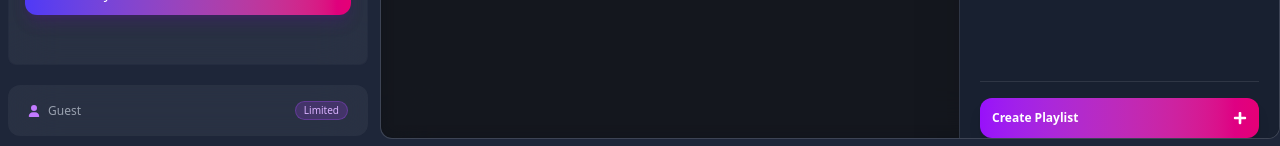
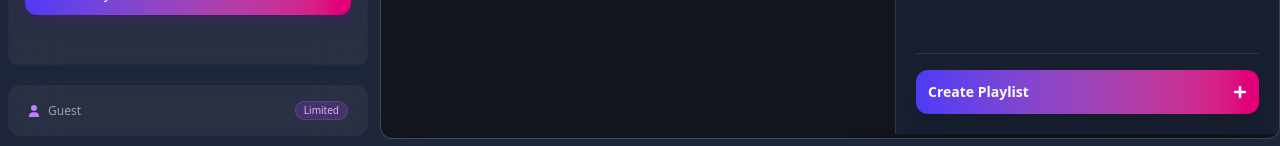
Before and after one commit to shashinirathnayake2111-afk/Waves-Premium_Music_Website, a Next.js app: page / in a window 1280 px wide. Both pictures are taken after a click on the button 561 px from the left and 177 px from the top of the page. Shown: the part 651-797 px from the top of the page. Built offline with nearby package versions, Linux system fonts and the light colour scheme.

Commit message:
Adjust the right sidebar height

```diff
--- a/src/components/SongCard.tsx
+++ b/src/components/SongCard.tsx
@@ -169,7 +169,7 @@ export default function SongCard({ song }: SongCardProps) {
         <div className="fixed inset-0 z-40 flex justify-end">
           <div className="fixed inset-0 bg-black/60 backdrop-blur-sm transition-opacity" onClick={() => setShowRightDrawer(false)} />
 
-          <div className="fixed w-full max-w-xs bg-[#182030] border-l border-white/10 mt-16 h-[calc(100vh-2rem)] -top-6 p-5 shadow-2xl flex flex-col justify-between z-10 text-white overflow-hidden">
+          <div className="fixed w-full max-w-sm bg-[#182030] border-l border-white/10 mt-16 h-[calc(97vh-2rem)] -top-6 p-5 shadow-2xl flex flex-col justify-between z-10 text-white overflow-hidden">
 
             <div className="flex flex-col flex-1 overflow-hidden">
               <div className="relative flex items-center gap-3 bg-white/5 p-3 rounded-xl border border-white/5 mb-4">
@@ -252,7 +252,7 @@ export default function SongCard({ song }: SongCardProps) {
             {/* Create Playlist Action */}
             <div className="pt-4 border-t border-white/10">
               <button onClick={() => openCreateModal()}
-                className="w-full flex items-center justify-between p-3 rounded-xl bg-linear-to-r from-purple-600 to-pink-600 text-white font-semibold text-xs shadow-lg hover:opacity-95 transition cursor-pointer">
+                className="w-full flex items-center justify-between p-3 rounded-xl bg-linear-to-r from-indigo-600 to-pink-600 text-white font-semibold text-sm shadow-lg hover:opacity-95 transition cursor-pointer">
                 <span>Create Playlist</span>
                 <FaPlus className="text-sm" />
               </button>
```
